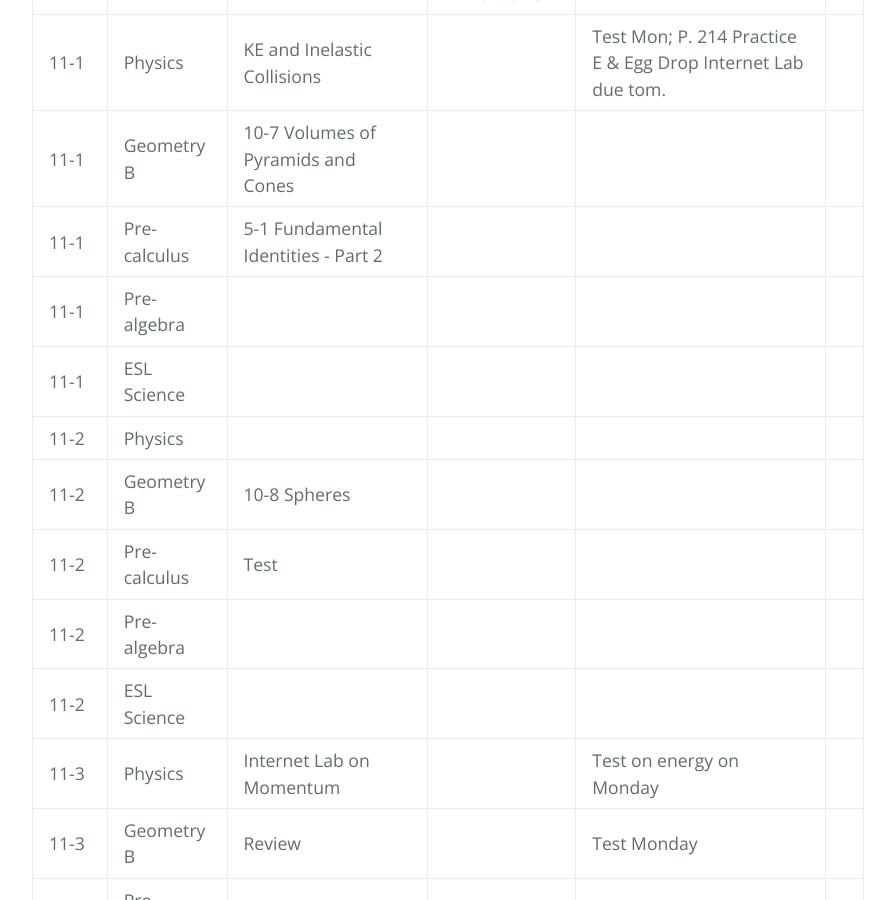
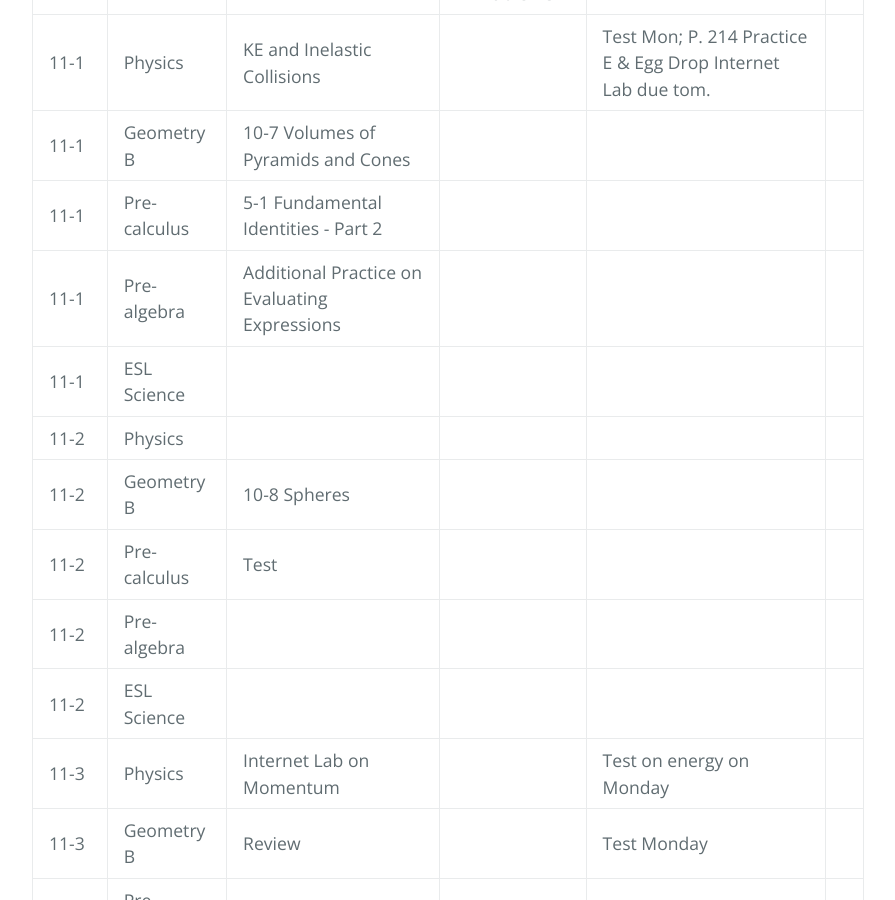
Before and after one commit to gpayoo/gpayoo, a Jekyll site: the page built from index.md, in a window 1280 px wide and 900 px high, scrolled down 624 px. Shown: the whole window, without its empty margins (192-1087 px from the left). Built offline with Jekyll 4.4.1, drawn with Linux system fonts in a browser that asks for light colours; our own code applies the rules of GitHub Pages for plain Markdown files.

Commit message:
Update index.md

```diff
--- a/index.md
+++ b/index.md
@@ -13,7 +13,7 @@ layout: default
 | 11-1 | Physics | KE and Inelastic Collisions| | Test Mon; P. 214 Practice E & Egg Drop Internet Lab due tom.
 | 11-1 | Geometry B | 10-7 Volumes of Pyramids and Cones  | |   |
 | 11-1 | Pre-calculus | 5-1 Fundamental Identities - Part 2| |
-| 11-1 | Pre-algebra |   | |
+| 11-1 | Pre-algebra | Additional Practice on Evaluating Expressions  | |
 | 11-1 | ESL Science |  |  |
 | 11-2 | Physics |  | |
 | 11-2 | Geometry B | 10-8 Spheres  | |   |
```
